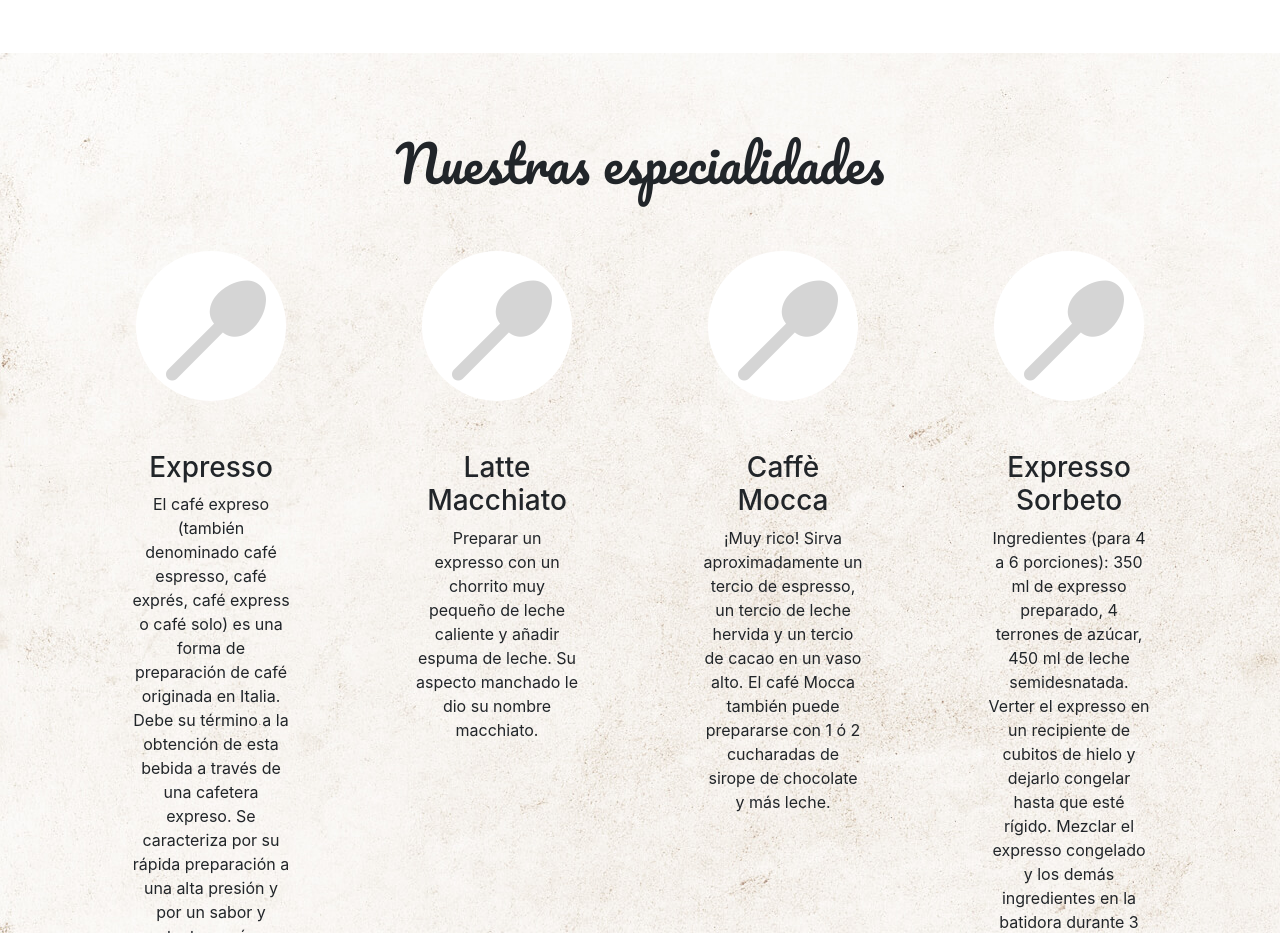
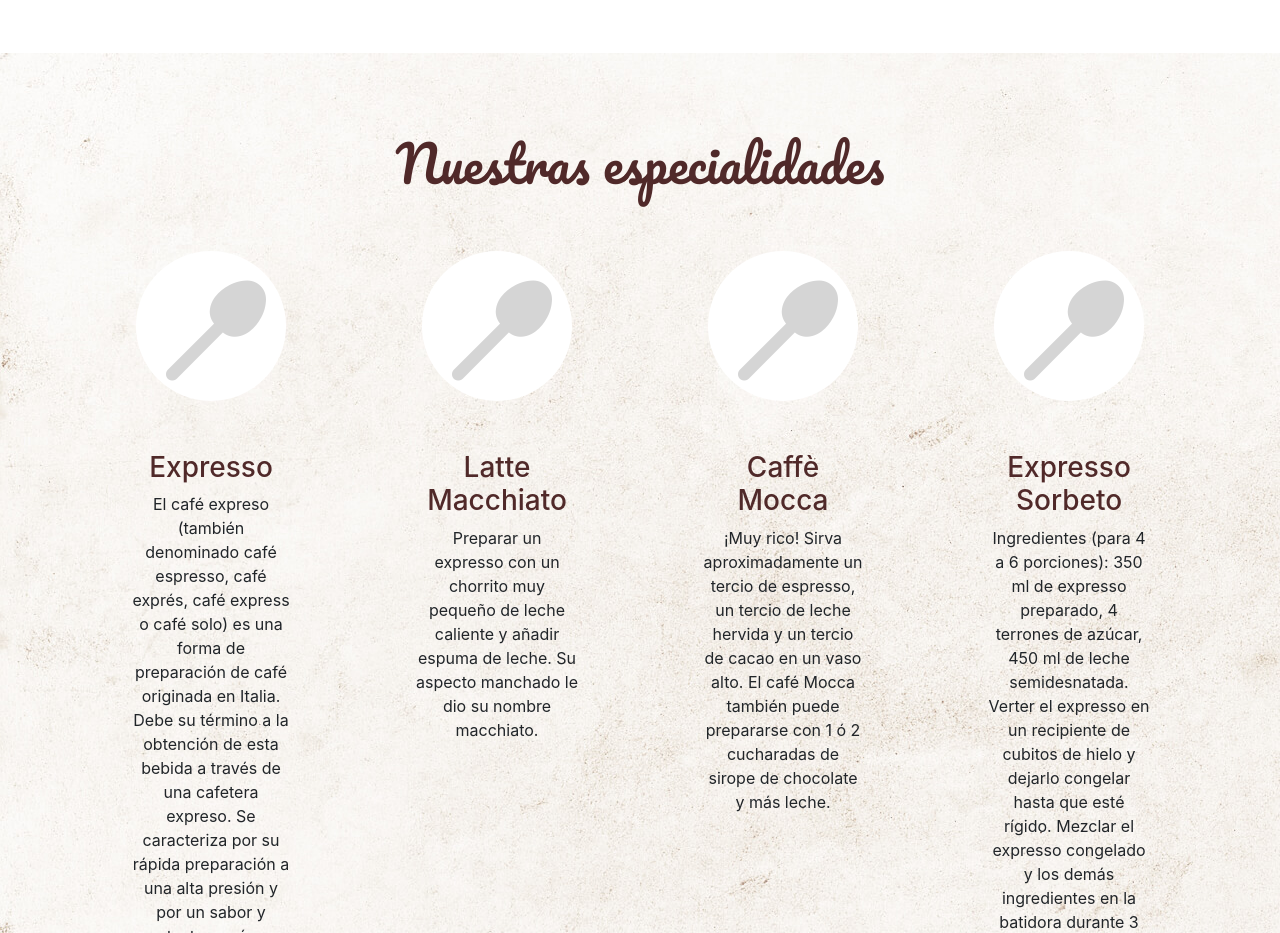
Before and after one commit to RichardJoshua/TP-Final_Full_Stack, a React (Create React App) app in the folder TP_Final/front/: page / in a window 1280 px wide. Shown: the part 1700-2633 px from the top of the page. Built offline with nearby package versions, Linux system fonts and the light colour scheme.

Commit message:
color cafe

```diff
--- a/TP_Final/front/src/index.css
+++ b/TP_Final/front/src/index.css
@@ -11,6 +11,10 @@ code {
   font-family: source-code-pro, Menlo, Monaco, Consolas, 'Courier New',
     monospace;
 }
+
+/* #capuchino {
+  background-color:whitesmoke
+} */
 
 #gustos, #capuchino {
   margin-top: 50px;
@@ -31,10 +35,12 @@ code {
 }
 
 #especialidades h2 {
+  color: #502929;
   font-family: 'Pacifico', cursive;
   font-size: 50px;
 }
 
 #especialidades h3 {
+  color: #502929;
   margin-top:  50px;
 }
```
